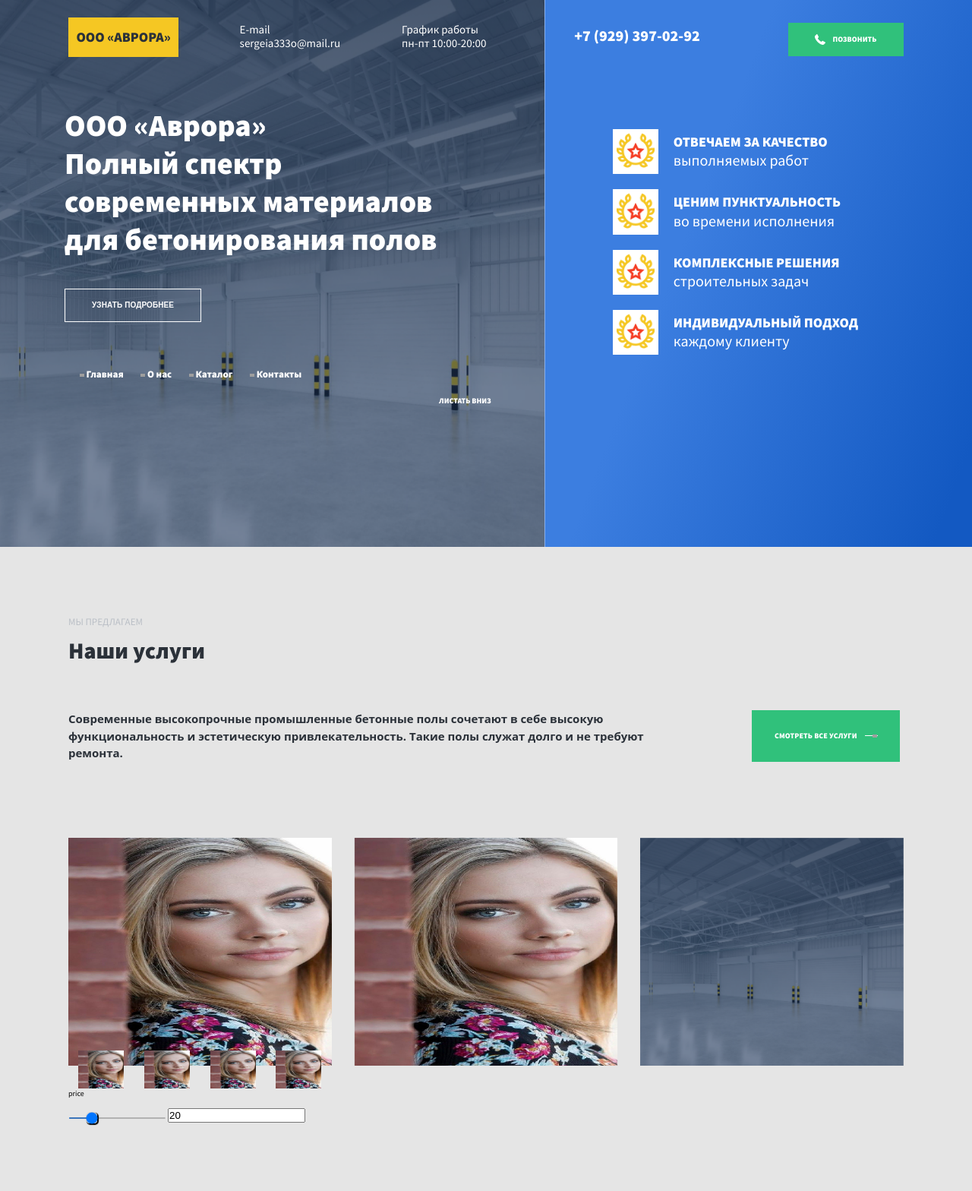
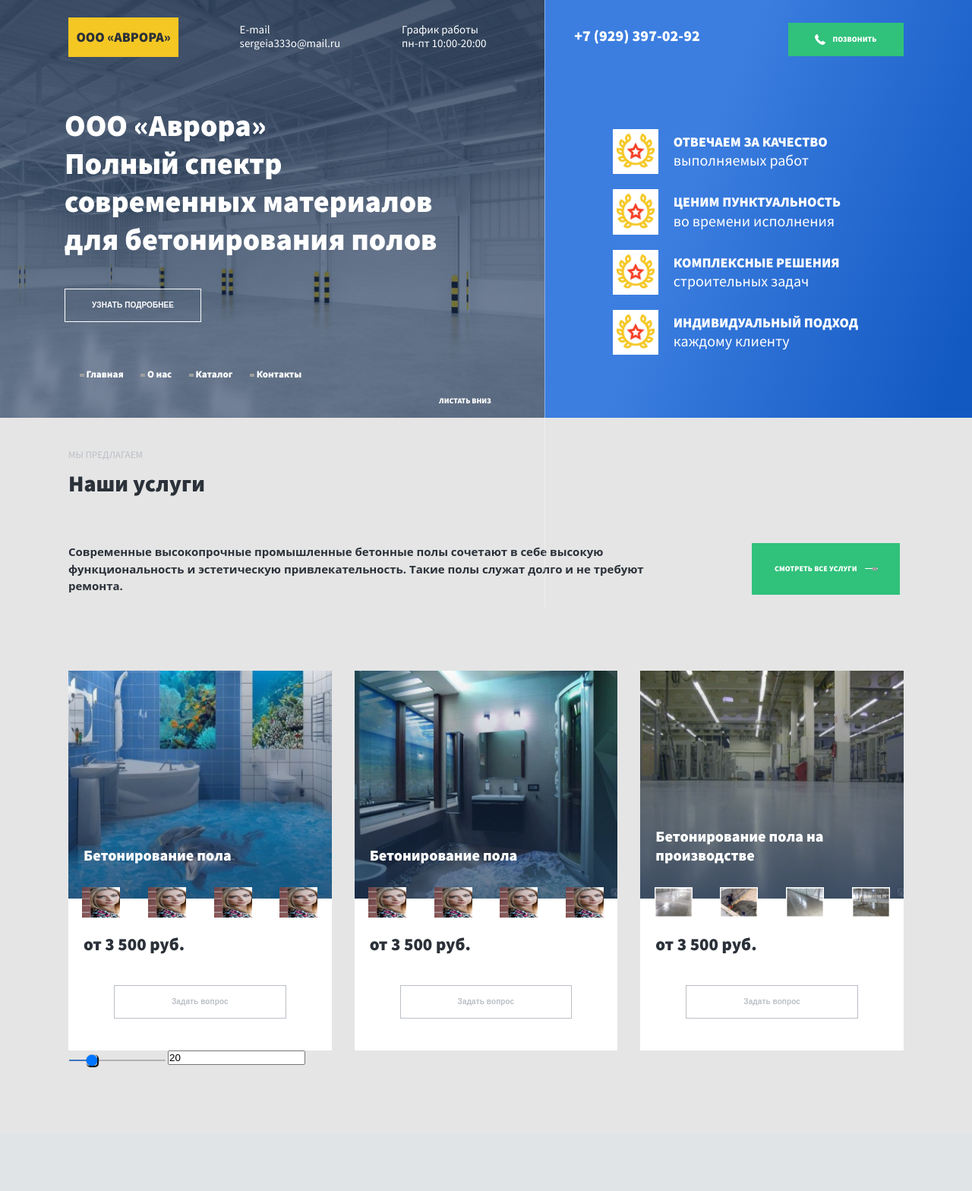
Before and after one commit to pompodar/Avrora, a PHP site: page / in a window 1280 px wide. Shown: the whole page at 76% size. After the commit the page ends 1406 px from the top, so only its background shows below. Run offline with PHP 8.4, Linux system fonts and the light colour scheme; grey boxes are pictures that could not be loaded.

Commit message:
a bit of main and responsiveness

```diff
--- a/css/styles.css
+++ b/css/styles.css
@@ -14,6 +14,7 @@ body {
     position: relative;
     font-family: Source Sans Pro;
     font-style: normal;
+    overflow-x: hidden;
 }
 
 
@@ -22,7 +23,7 @@ body {
 header {
     position: relative;
     width: 100vw;
-    height: 90vh;
+    height: 50rem;
     left: 0px;
     top: 0px;
 }
@@ -31,7 +32,7 @@ header {
     position: absolute;
     z-index: -1;
     width: 56vw;
-    height: 90vh;
+    height: 55rem;
     left: 0;
     top: 0;
     opacity: 0;
@@ -44,7 +45,7 @@ header {
 
 .header__vertical_line {
     position: absolute;
-    height: 90vh;
+    height: 100vh;
     left: 56%;
     width: 0.1rem;
     border-right: .001rem solid #ffffff;
@@ -139,7 +140,7 @@ header {
     width: 56%;
     padding: 14rem 5rem 4rem 8.5rem;
     display: block;
-    height: 90vh;
+    height: 55rem;
     z-index: 2;
 }
 
@@ -323,15 +324,69 @@ a {
     height: 30rem;
 }
 
+.services__slider__description {
+    margin-top: -7rem;
+    margin-left: 2rem;
+    color: #ffffff;
+    font-size: 2rem;
+    margin-bottom: 3rem;
+}
+
+#industrial_floors_description {
+    margin-top: -9.5rem;
+}
+
 .services__slider__additional_pics {
     display: flex;
     justify-content: space-around;
-    margin-top: -2rem;
 }
 
 .services__slider__additional_pics img {
-    width: 6rem !important;
-    height: 5rem !important;
+    width: 5rem !important;
+    height: 4rem !important;
+}
+
+.services__slider__price {
+    background: #ffffff;
+    height: 27rem;
+}
+
+#services__slider__price3 {
+    height: 29.5rem;
+}
+
+.services__slider__price p {
+    color: #2B3139;
+    font-size: 2.3rem;
+    font-family: Source Sans Pro;
+    font-style: normal;
+    font-weight: bold;
+    margin-left: 2rem;
+    margin-top: 2rem;
+}
+
+.services__slider__price__button_container {
+    width: 100%;
+    display: flex;
+    justify-content: center;
+}
+
+.services__slider__price__button {
+    font-style: normal;
+    background: transparent;
+    color: #BABFC6;
+    padding: 1.5rem 7.5rem 1.5rem 7.5rem;
+    display: flex;
+    align-items: center;
+    letter-spacing: 0.01em;
+    outline: none;
+    border: 0.1rem solid #BABFC6;
+    cursor: pointer;
+    font-weight: bold;
+    line-height: 120%;
+    font-size: 1rem;
+    margin-top: 4rem;
+    margin-bottom: 4rem;
 }
 
 #myRange {
@@ -348,3 +403,21 @@ input[type=range]::-webkit-slider-thumb {
     cursor: pointer;
     -webkit-appearance: none;
 }
+
+@media screen and (max-width: 1120px) {
+    html {
+        font-size: 52.5%;
+    }
+}
+
+@media screen and (max-width: 940px) {
+    html {
+        font-size: 42.5%;
+    }
+}
+
+@media screen and (max-width: 780px) {
+    html {
+        font-size: 37.5%;
+    }
+}
--- a/index.html
+++ b/index.html
@@ -8,6 +8,7 @@
     <title>Avrora</title>
     <meta name="description" content="The HTML5 Herald">
     <meta name="Svjatoslav Kachmar" content="SitePoint">
+    <meta name="viewport" content="width=device-width, initial-scale=1.0">
 
     <link rel="stylesheet" href="css/styles.css">
     <link rel="stylesheet" href="./libs/owl-carousel/owl.carousel.min.css">
@@ -185,28 +186,58 @@
             <div class="services__slider">
                 <div class="owl-carousel">
                     <div class="owl-carousel__item">
-                        <img src="./img/heh.jpg" alt="">
+                        <img src="./img/flat_3d_floors.png" alt="">
+                        <div class="services__slider__price">
+                            <h3 class="services__slider__description">Бетонирование пола</h3>
                             <div class="services__slider__additional_pics">
                                 <img src="./img/heh.jpg" alt="">
                                 <img src="./img/heh.jpg" alt="">
                                 <img src="./img/heh.jpg" alt="">
                                 <img src="./img/heh.jpg" alt="">
                             </div>
-                        <p>
-                            price
-                        </p>
+                            <p>от 3 500 руб.</p>
+                            <div class="services__slider__price__button_container">
+                                <button class="services__slider__price__button">
+                                    Задать вопрос
+                                </button>
+                            </div>
+                        </div>
                     </div>
                     <div class="owl-carousel__item">
-                        <img src=" ./img/heh.jpg " alt=" ">
+                        <img src="./img/bathroom_fiil_in_floor.png" alt=" ">
+                        <div class="services__slider__price">
+                            <h3 class="services__slider__description">Бетонирование пола</h3>
+                            <div class="services__slider__additional_pics">
+                                <img src="./img/heh.jpg" alt="">
+                                <img src="./img/heh.jpg" alt="">
+                                <img src="./img/heh.jpg" alt="">
+                                <img src="./img/heh.jpg" alt="">
+                            </div>
+                            <p>от 3 500 руб.</p>
+                            <div class="services__slider__price__button_container">
+                                <button class="services__slider__price__button">
+                                    Задать вопрос
+                                </button>
+                            </div>
+                        </div>
                     </div>
                     <div class="owl-carousel__item">
-                        <img src="./img/header_photo.png" alt="">
+                        <img src="./img/industrial_floors.png" alt="Бетонирование пола на производстве">
+                        <div id="services__slider__price3" class="services__slider__price">
+                            <h3 id="industrial_floors_description" class="services__slider__description">Бетонирование пола на производстве</h3>
+                            <div class="services__slider__additional_pics">
+                                <img src="./img/industrial_floors_preview1.png" alt="Бетонирование пола на производстве">
+                                <img src="./img/industrial_floors_preview2.png" alt="Бетонирование пола на производстве">
+                                <img src="./img/industrial_floors_preview3.png" alt="Бетонирование пола на производстве">
+                                <img src="./img/industrial_floors_preview4.png" alt="Бетонирование пола на производстве">
                             </div>
-                    <div class="owl-carousel__item">
-                        <img src=" ./img/heh.jpg " alt=" ">
+                            <p>от 3 500 руб.</p>
+                            <div class="services__slider__price__button_container">
+                                <button class="services__slider__price__button">
+                                    Задать вопрос
+                                </button>
                             </div>
-                    <div class="owl-carousel__item">
-                        <img src="./img/header_photo.png" alt="">
+                        </div>
                     </div>
                 </div>
 
--- a/js/scripts.js
+++ b/js/scripts.js
@@ -68,13 +68,25 @@
 })();
 
 // services slider
-
 let owl = $('.owl-carousel');
 owl.owlCarousel({
     items: 3,
     margin: 30,
     loop: true,
-    autoplay: true
+    autoplay: true,
+    responsiveClass: true,
+    responsive: {
+        0: {
+            items: 1,
+            margin: 0,
+        },
+        580: {
+            items: 2
+        },
+        769: {
+            items: 3
+        }
+    }
 });
 window.CheckRange = function() {
     let rng = document.getElementById('myRange');
--- a/test_slide.html
+++ b/test_slide.html
@@ -33,6 +33,7 @@
 </head>
 
 <body>
+    <a href="tel:5551234567">call</a>
 
     <body>
 
```
Also changed, not shown: img/bathroom_fiil_in_floor.png (added), img/flat_3d_floors.png (added), img/industrial_floors.png (added), img/industrial_floors_preview1.png (added), img/industrial_floors_preview2.png (added), img/industrial_floors_preview3.png (added), img/industrial_floors_preview4.png (added). Lines whose indentation alone changed are shown as unchanged.
